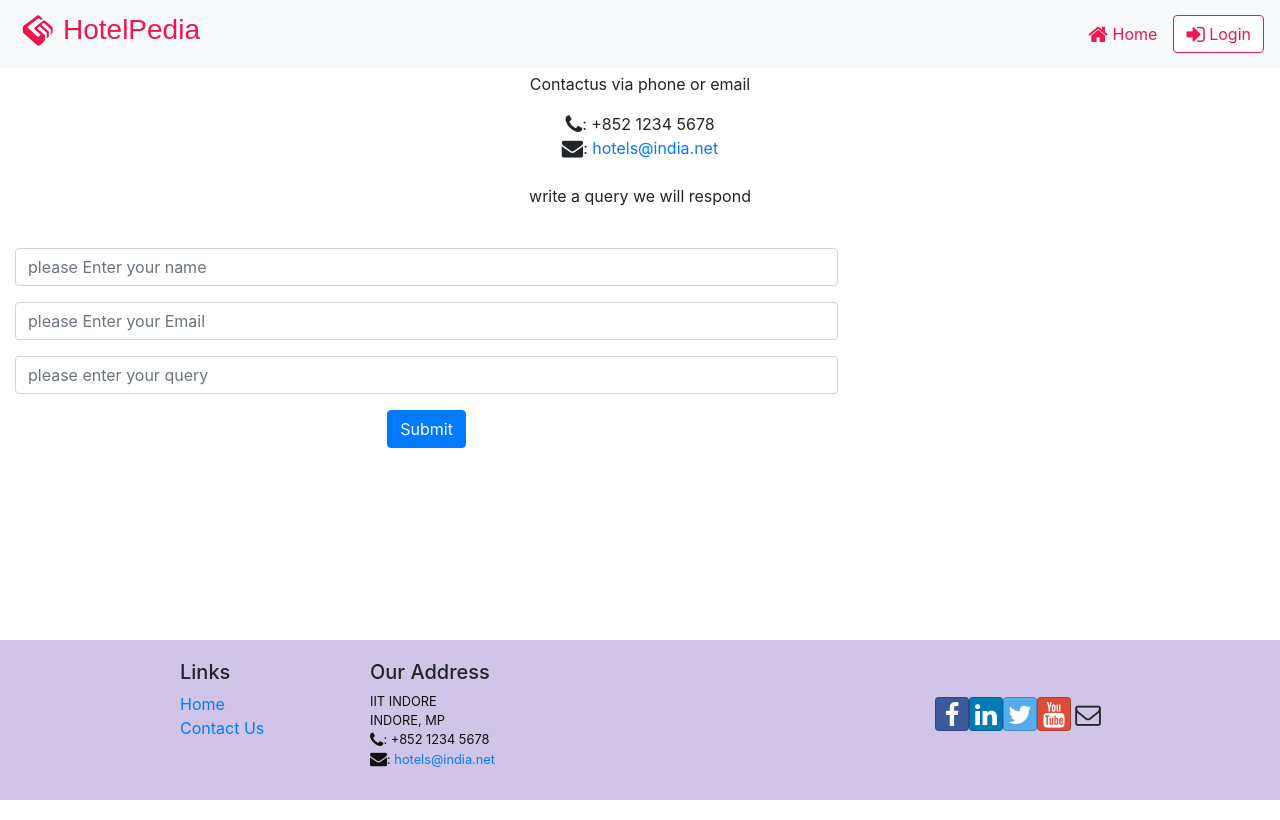
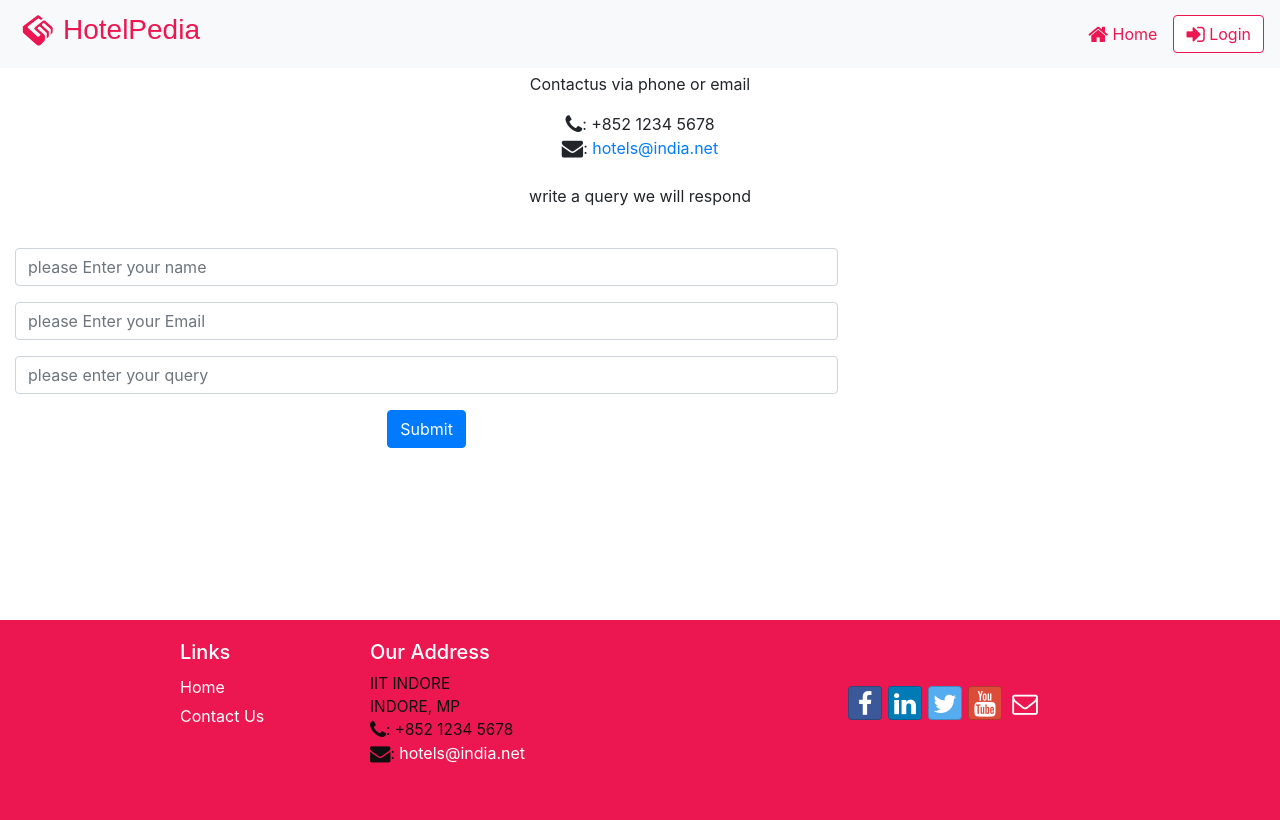
Before and after one commit to lokeshkeelisetti/HotelBookingFrontend, a React (Create React App) app: page /contactus in a window 1280 px wide. Built offline with nearby package versions, Linux system fonts and the light colour scheme.

Commit message:
footer changed

```diff
--- a/src/App.css
+++ b/src/App.css
@@ -69,12 +69,23 @@ a:hover {
 
 .footer {
 	position: absolute;
-	bottom: 0;
-	height: 10rem;
+	bottom: -20px;
+	height: 200px;
 	width: 100%;
-	background-color: #d1c4e9;
+	background-color: rgb(236,23,81);
 	margin: 0px auto;
 	padding: 20px 0px 20px 0px;
+	color:white !important;
+	font-size: 1.2rem;
+}
+
+.footer a {
+	color: white !important;
+	font-size: 1rem;
+}
+
+.icons a{
+	margin: 3px;
 }
 
 address {
--- a/src/components/FooterComponent.js
+++ b/src/components/FooterComponent.js
@@ -8,10 +8,12 @@ function Footer(props){
                 <div className="row justify-content-center">
                     <div className="col-4 offset-1 col-sm-2">
                         <h5>Links</h5>
+
                         <ul className="list-unstyled">
                             <li><Link to="/">Home</Link></li>
                             <li><Link to="/contactus">Contact Us</Link></li>
                         </ul>
+
                     </div>
                     <div className="col-7 col-sm-5">
                         <h5>Our Address</h5>
@@ -24,7 +26,7 @@ function Footer(props){
                         </address>
                     </div>
                     <div className="col-12 col-sm-4 align-self-center">
-                        <div className="text-center">
+                        <div className="text-center" class="icons">
                             <a className="btn btn-social-icon btn-facebook" href="http://www.facebook.com/profile.php?id="><i className="fa fa-facebook"></i></a>
                             <a className="btn btn-social-icon btn-linkedin" href="http://www.linkedin.com/in/"><i className="fa fa-linkedin"></i></a>
                             <a className="btn btn-social-icon btn-twitter" href="http://twitter.com/"><i className="fa fa-twitter"></i></a>
```
